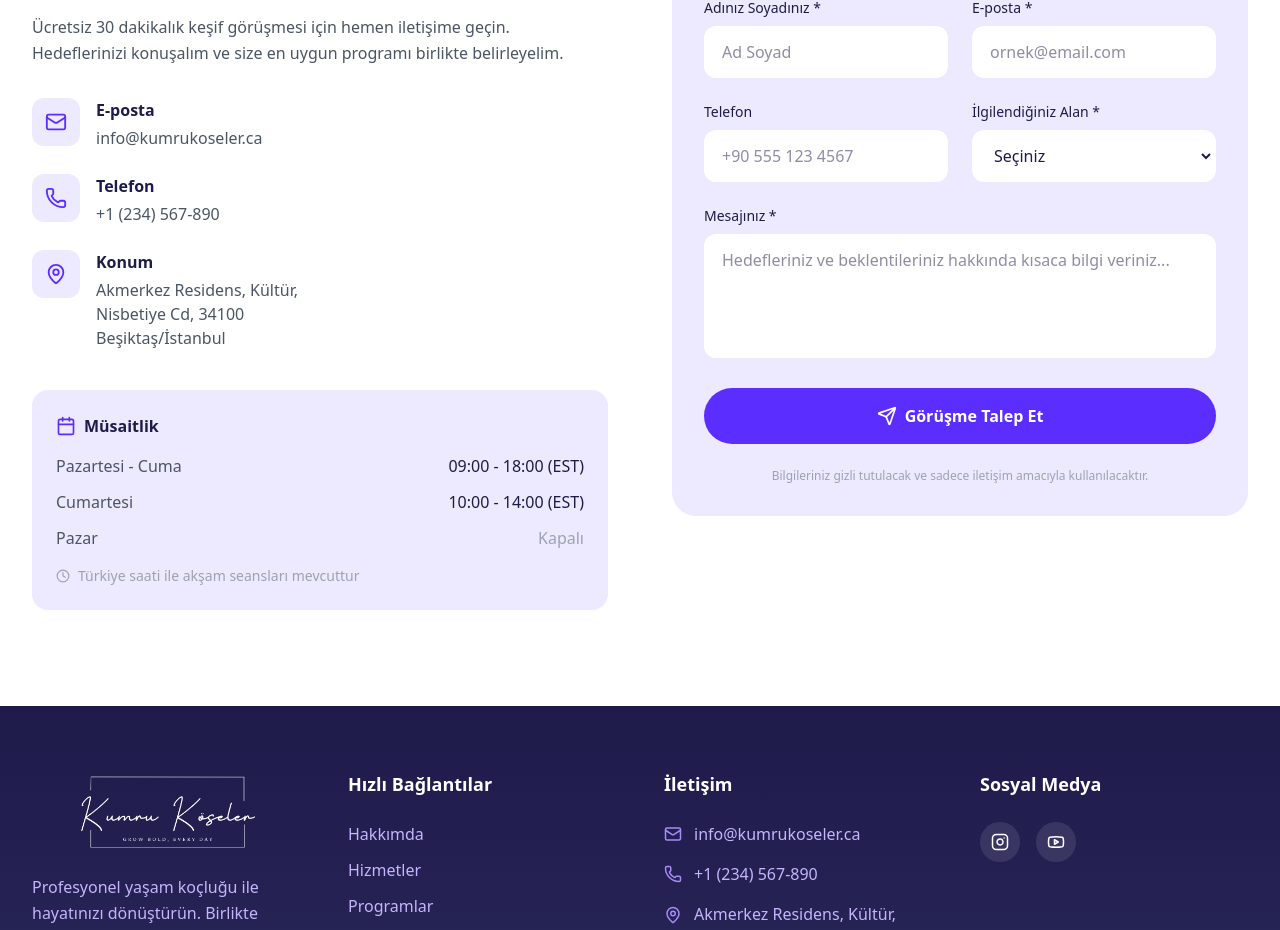
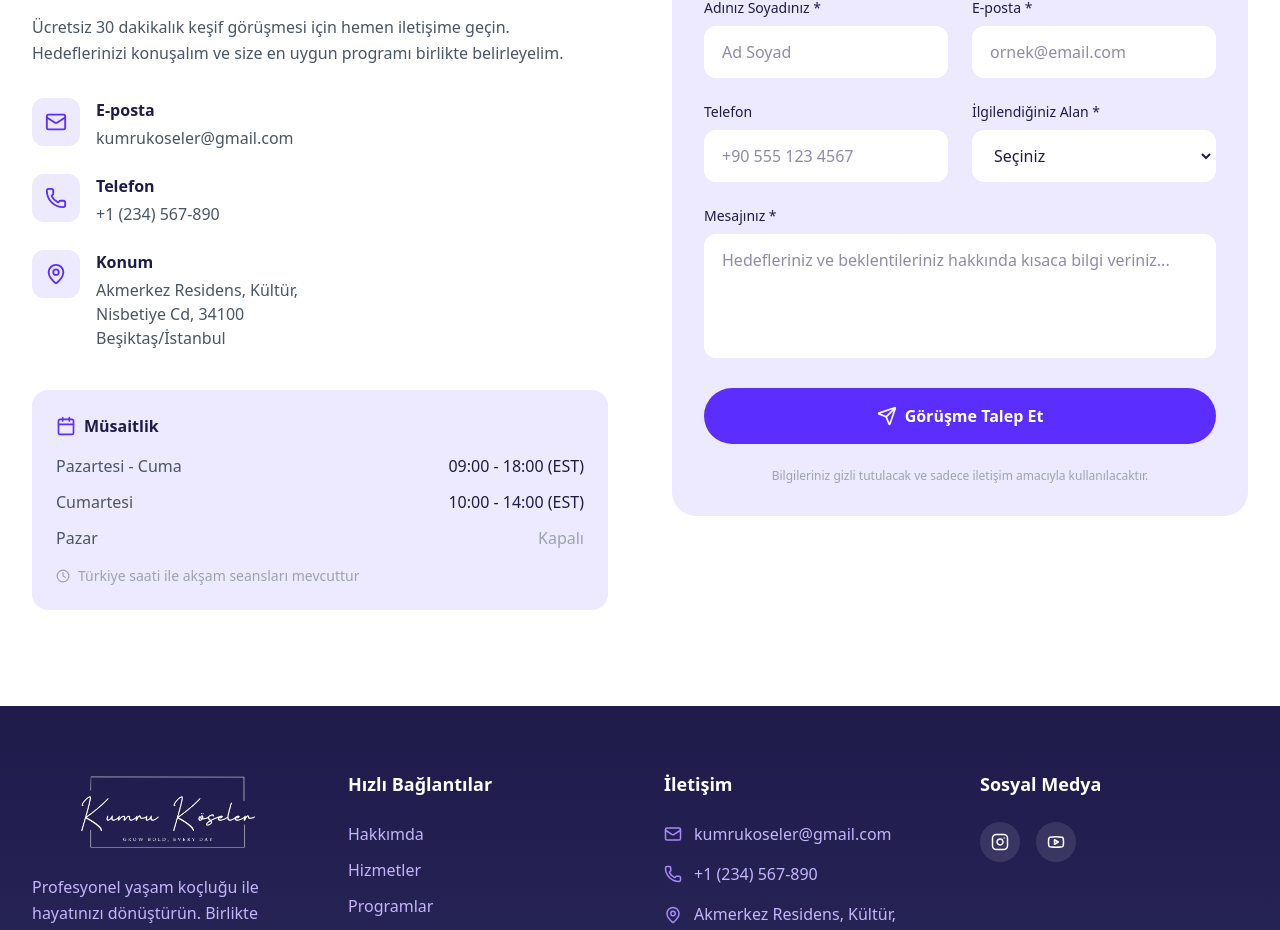
Before and after one commit to metinemredonmez/kumru, a Next.js app: page / in a window 1280 px wide. Shown: the part 7798-8728 px from the top of the page. Built offline with nearby package versions, Linux system fonts and the light colour scheme.

Commit message:
Update email to kumrukoseler@gmail.com

```diff
--- a/src/components/layout/Footer.tsx
+++ b/src/components/layout/Footer.tsx
@@ -59,8 +59,8 @@ export default function Footer() {
             <ul className="space-y-4">
               <li className="flex items-center gap-3">
                 <Mail size={18} className="text-[var(--violet)]" />
-                <a href="mailto:info@kumrukoseler.ca" className="text-[var(--lavender)] hover:text-white transition-colors">
-                  info@kumrukoseler.ca
+                <a href="mailto:kumrukoseler@gmail.com" className="text-[var(--lavender)] hover:text-white transition-colors">
+                  kumrukoseler@gmail.com
                 </a>
               </li>
               <li className="flex items-center gap-3">
--- a/src/components/sections/Contact.tsx
+++ b/src/components/sections/Contact.tsx
@@ -60,10 +60,10 @@ export default function Contact() {
                 <div>
                   <h4 className="font-semibold text-[var(--dark)] mb-1">E-posta</h4>
                   <a
-                    href="mailto:info@kumrukoseler.ca"
+                    href="mailto:kumrukoseler@gmail.com"
                     className="text-[var(--text-body)] hover:text-[var(--indigo)] transition-colors"
                   >
-                    info@kumrukoseler.ca
+                    kumrukoseler@gmail.com
                   </a>
                 </div>
               </div>
```
